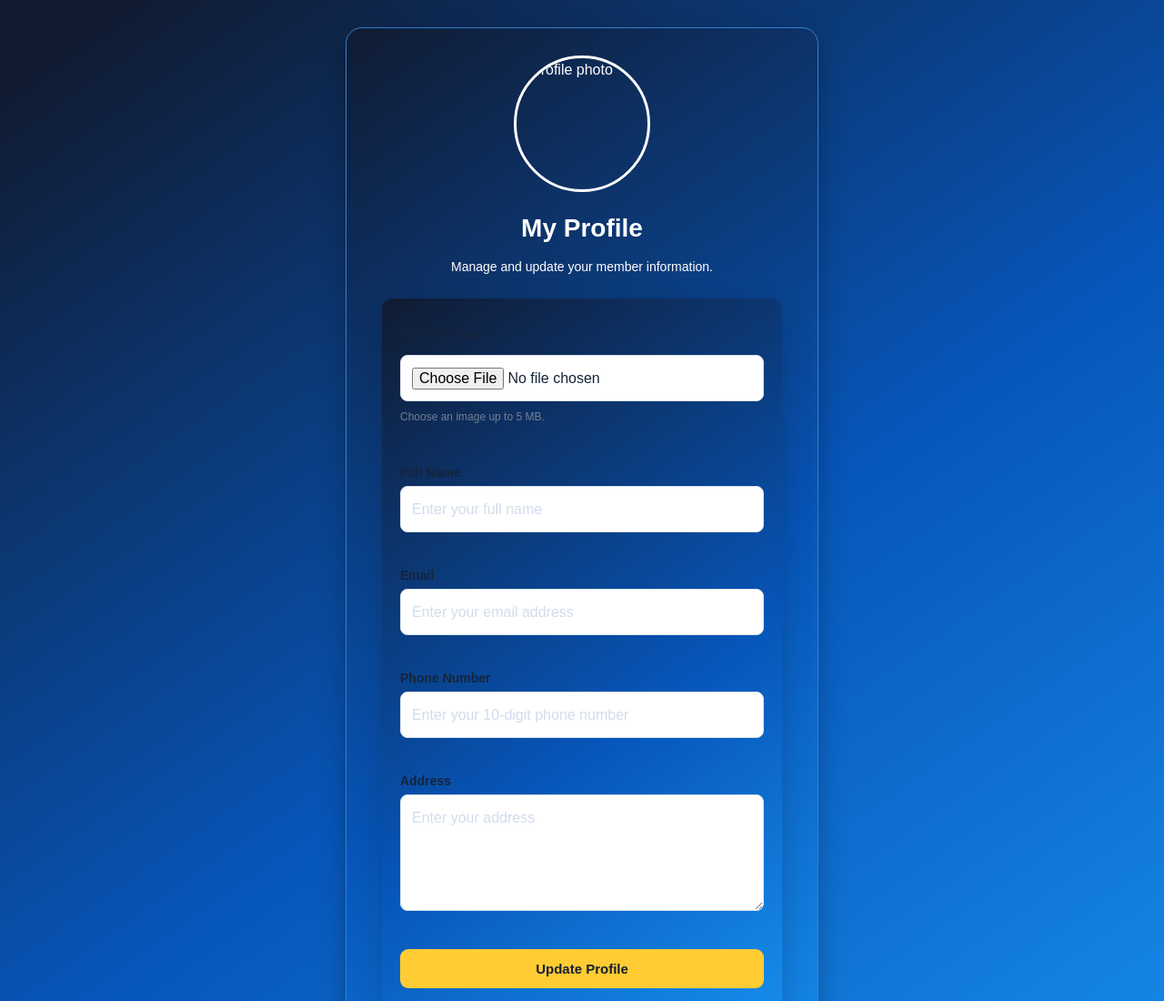
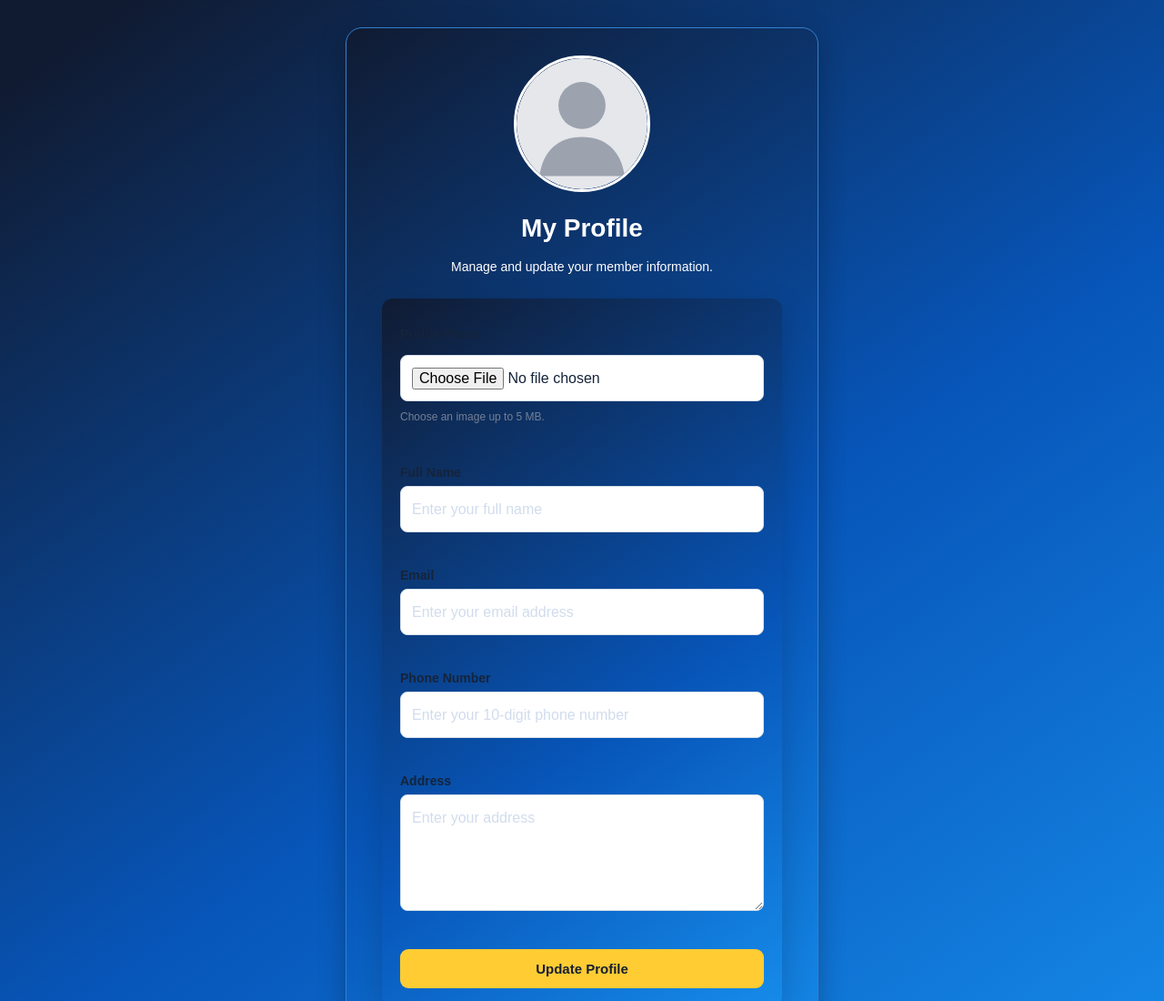
Before and after one commit to Shiva25805/shivaji-youth-2026, a plain HTML site: page profile.html in a window 1280 px wide. Shown: the top 1100 px of the page at 91% size. Drawn offline with Linux system fonts and the light colour scheme; no server answers.

Commit message:
Add default profile avatar

```diff
--- a/profile.html
+++ b/profile.html
@@ -34,7 +34,7 @@
 
         <img
             id="profilePhotoPreview"
-            src="Images/default-profile.png"
+            src="/Images/default-profile.svg"
             alt="Profile photo"
         >
 
```
Also changed, not shown: Images/default-profile.svg (added).
